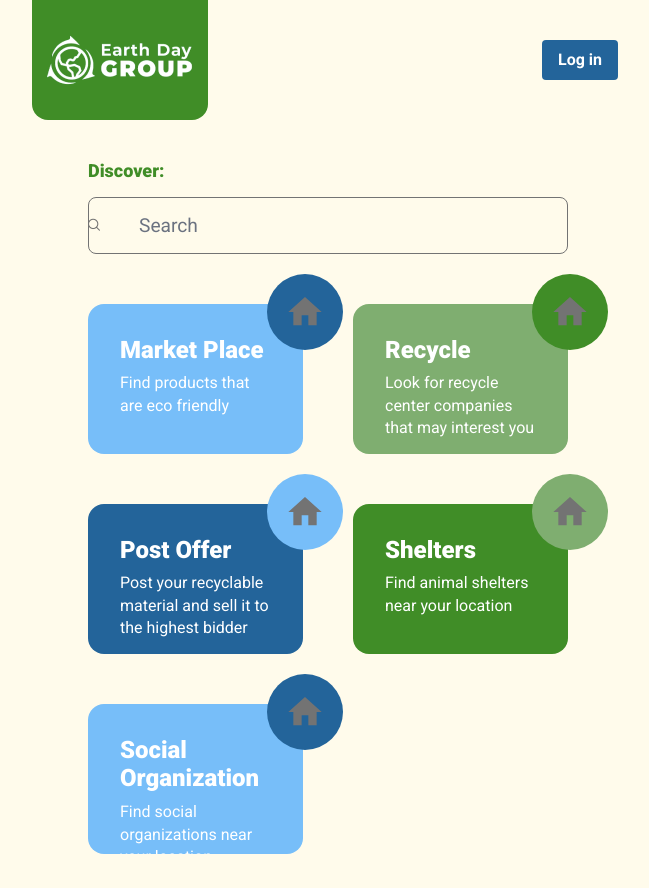
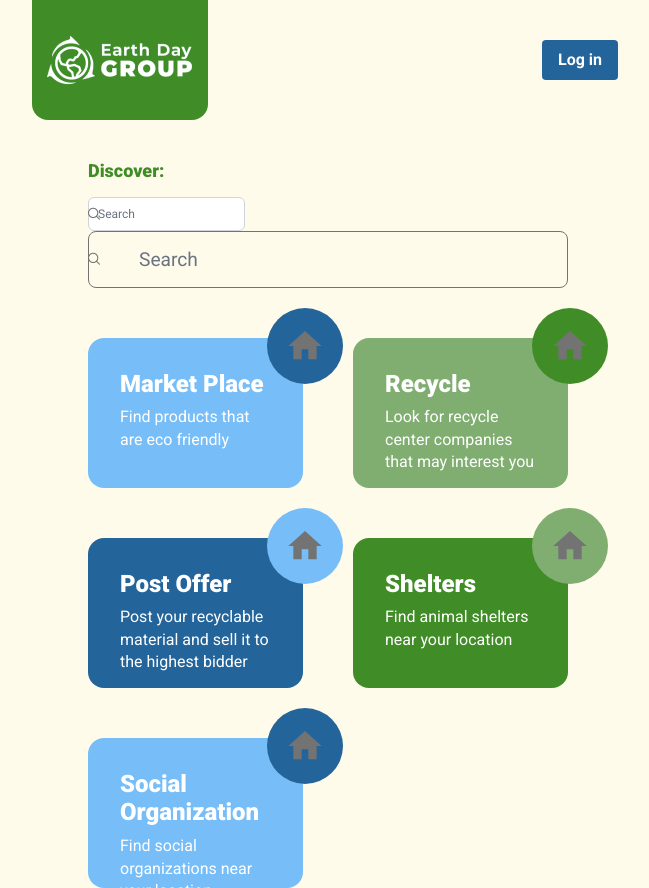
Before and after one commit to Boldsample/earth-day-group, a React (Vite) app: page /dashboard in a window 1280 px wide. Shown: the whole page, without its empty margins (520-1169 px from the left). Before the commit the page ends 854 px from the top, so only its background shows below. Built offline with nearby package versions, Linux system fonts and the light colour scheme.

Commit message:
add textInput in user dashboard

```diff
--- a/src/components/modules/user/dashboard/Dashboard.jsx
+++ b/src/components/modules/user/dashboard/Dashboard.jsx
@@ -5,6 +5,7 @@ import { useForm } from "react-hook-form";
 import modules from "./modules";
 import { Link } from "react-router-dom";
 import CategoryCard from "@ui/cards/categoryCard/CategoryCard";
+
 import "./dashboard.sass";
 
 const Dashboard = () => {
@@ -37,6 +38,13 @@ const Dashboard = () => {
       <div className="main__content -dashboard-container">
         <div className="category__search">
           <h4>Discover:</h4>
+          <span className="p-input-icon-left">
+            <i className="pi pi-search" />
+            <InputText
+            className="p-inputtext"
+            placeholder="Search" />
+          </span>
+
           <TextInput
             showIcon={true}
             iconName="pi pi-search"
--- a/src/ui/forms/textInput/TextInput.jsx
+++ b/src/ui/forms/textInput/TextInput.jsx
@@ -38,16 +38,17 @@ const TextInput = ({
             name={inputName}
             control={control}
             rules={rules}
-            render={({ field, onChange }) => (
+            render={({ field }) => (
               <InputText
                 maxLength={maxLength}
-                style={showIcon ? { paddingLeft: "50px" } : {} + inputWidth}
+                style={showIcon ? { paddingLeft: "50px", ...inputWidth } : inputWidth}
                 disabled={!isEdit}
                 className={"p-inputtext" + tailoredClass}
-                id={field.name}
+                // id={field.name}
                 {...field}
                 placeholder={placeHolderText}
                 type={type}
+                onChange={(e) => field.onChange(console.log(e.target.value))}
               />
             )}
           />
```
